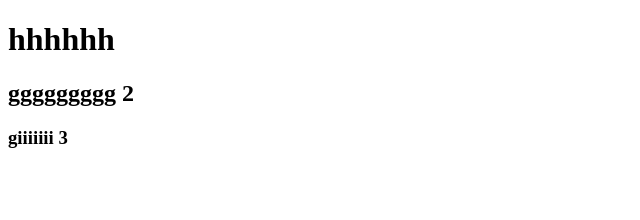
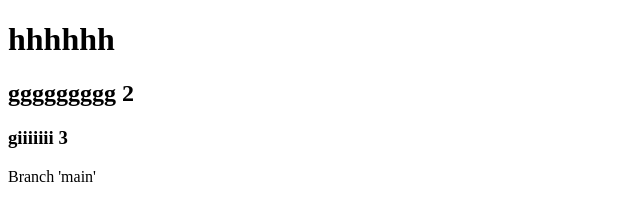
Before and after one commit to jnl-pr/test1, a plain HTML site: page index.html in a window 1280 px wide. Shown: the whole page, without its empty margins (0-640 px from the left). Drawn offline with Linux system fonts and the light colour scheme.

Commit message:
branch main

```diff
--- a/index.html
+++ b/index.html
@@ -10,5 +10,6 @@
     <h1>hhhhhh</h1>
     <h2>ggggggggg 2</h2>
     <h3>giiiiiii 3</h3>
+    <p>Branch 'main'</p>
 </body>
 </html>
```
